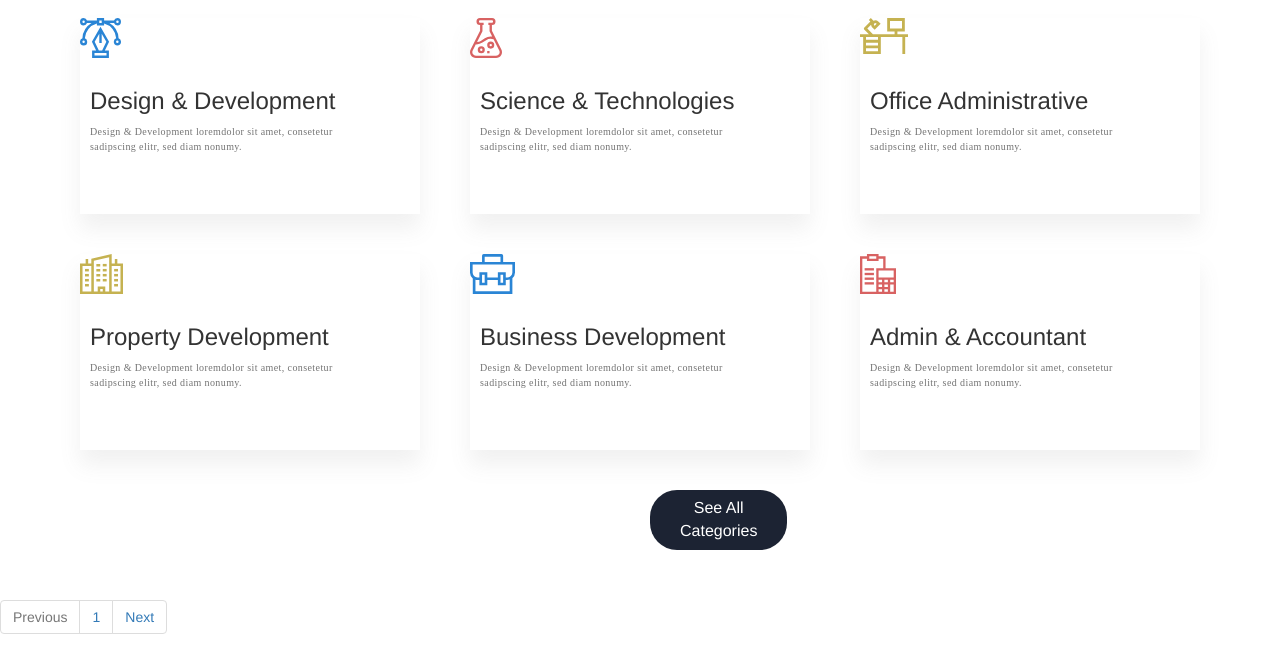
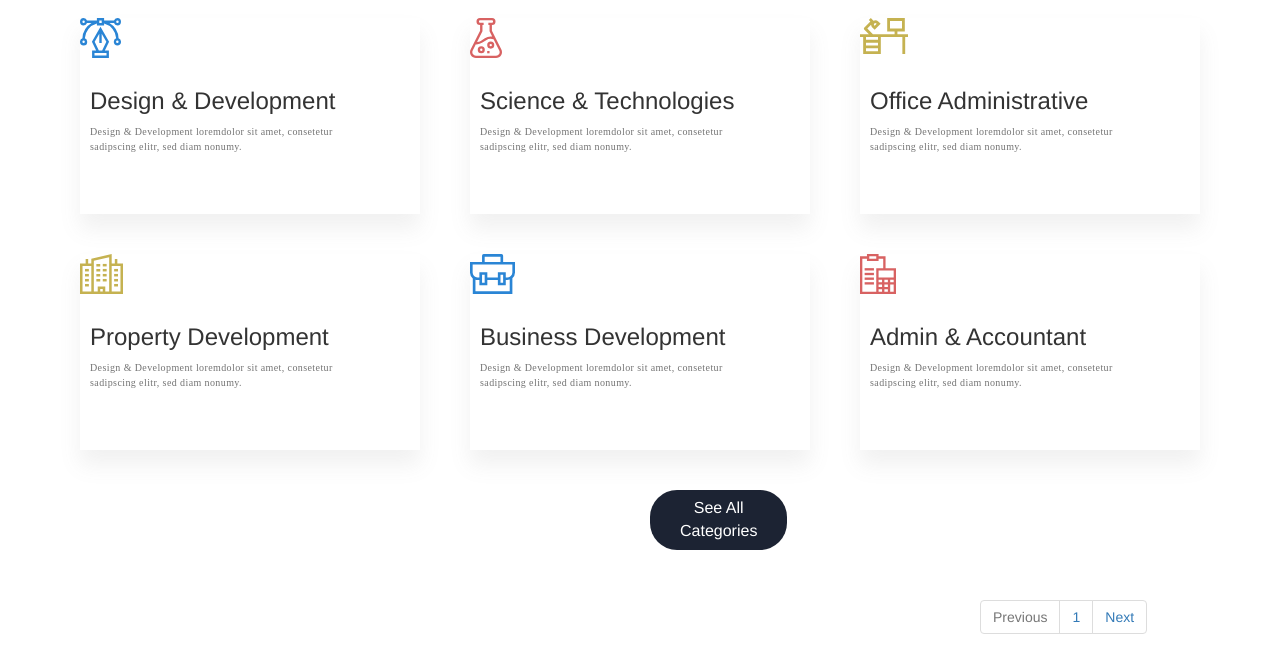
Before and after one commit to Deendayal2dd/WebDeveloperAssignment.github.io, a plain HTML site: page index.html in a window 1280 px wide. Shown: the part 82-754 px from the top of the page. Drawn offline with nearby package versions, Linux system fonts and the light colour scheme.

Commit message:
Update style.css

```diff
--- a/style.css
+++ b/style.css
@@ -107,3 +107,8 @@ color: #747474;
   #category{
     display: none;
 }
+nav{
+ float: right;
+ width: 300px;
+ height: 300px;
+}
```
